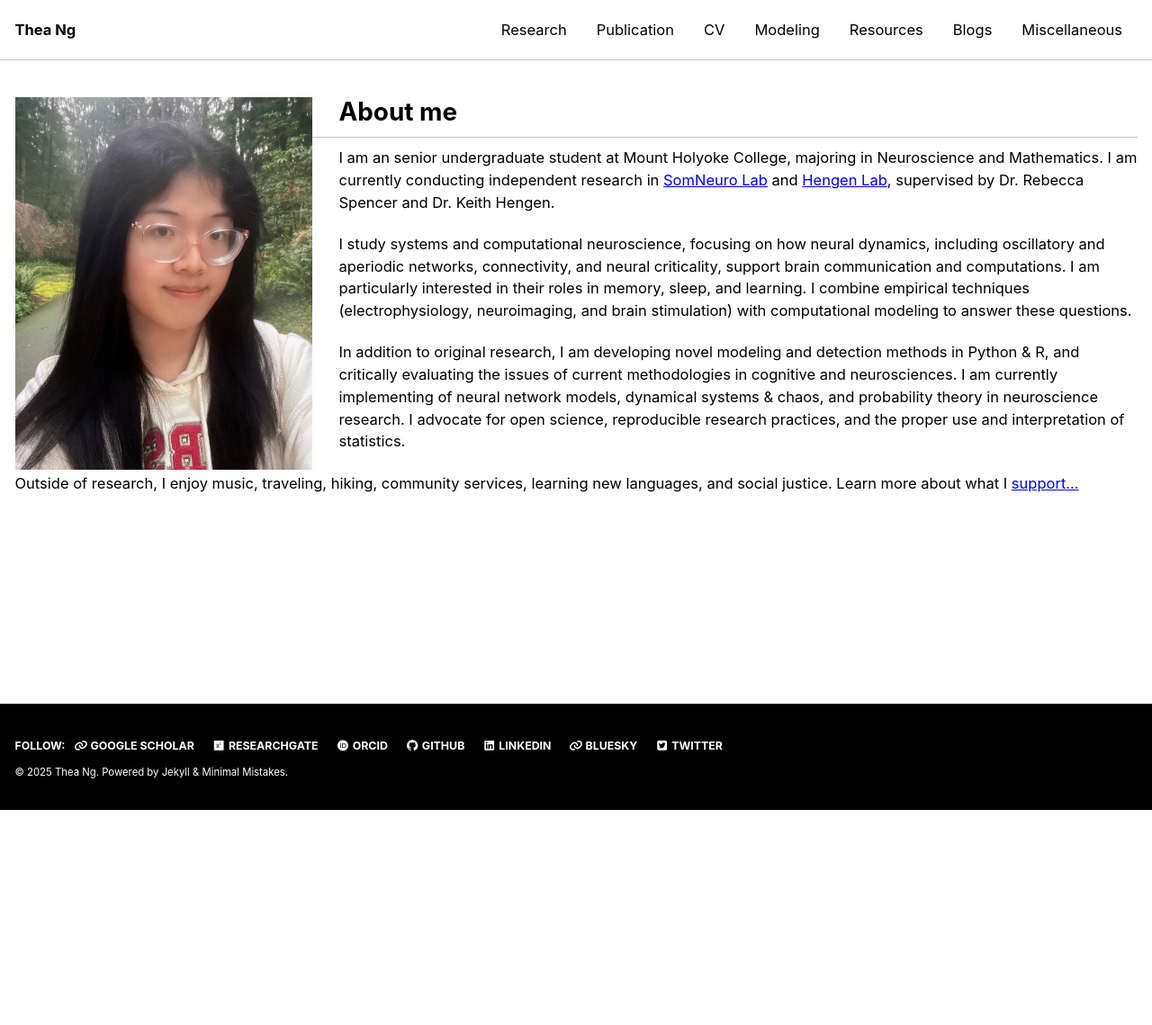
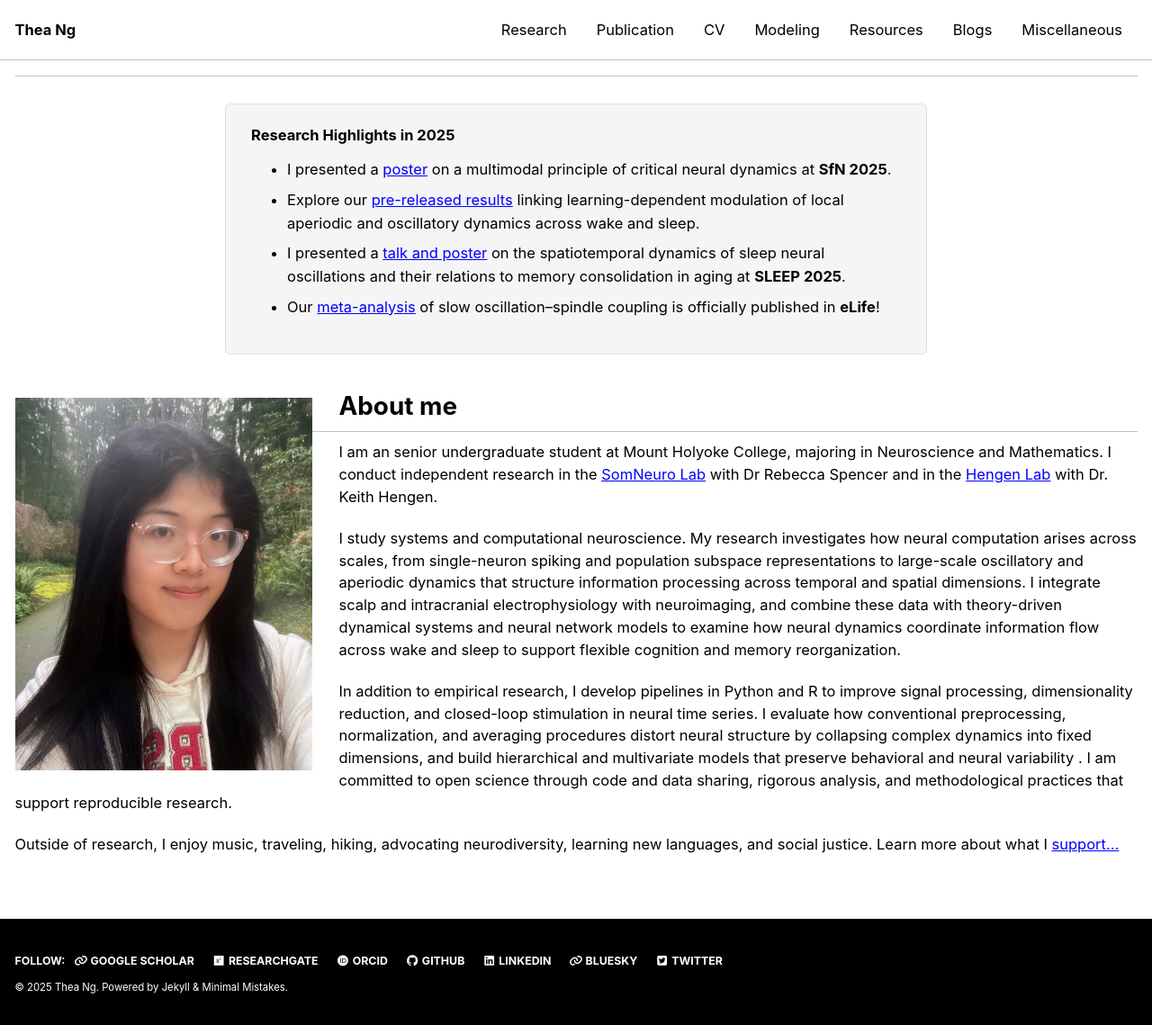
Before and after one commit to Theaang/Theaang.github.io, a Jekyll site: the page built from _pages/index.md, in a window 1280 px wide. Shown: the whole page at 90% size. Built offline with Jekyll 4.4.1, drawn with Linux system fonts in a browser that asks for light colours; cached includes are drawn as plain includes; before the commit the page ends 900 px from its top, so only the background shows below that.

Commit message:
update home

```diff
--- a/_pages/index.md
+++ b/_pages/index.md
@@ -4,14 +4,33 @@ layout: splash
 author_profile: false
 ---
 
-<img src="/assets/files/Index/headshot_2025.jpg" alt="Headshot" style="width: 330px; height: auto; float: left; margin-right: 30px;">
+---
+
+<div style="background-color:#f5f5f5; border:1px solid #e0e0e0; padding:22px 28px; border-radius:6px; max-width:780px; margin:30px auto;">
+
+<strong>Research Highlights in 2025 </strong>
+
+<ul style="margin-top:14px; line-height:1.55;">
+
+<li>I presented a <a href="https://theaang.github.io/publication/multimodalcrit/" target="_blank">poster</a> on a multimodal principle of critical neural dynamics at <strong>SfN 2025</strong>.</li>
+
+<li>Explore our <a href="https://theaang.github.io/publication/localsleep/" target="_blank">pre-released results</a> linking learning-dependent modulation of local aperiodic and oscillatory dynamics across wake and sleep.</li>
+
+<li>I presented a <a href="https://theaang.github.io/publication/travelingwave/" target="_blank">talk and poster</a> on the spatiotemporal dynamics of sleep neural oscillations and their relations to memory consolidation in aging at <strong>SLEEP 2025</strong>.</li>
+
+<li>Our <a href="https://doi.org/10.7554/eLife.101992" target="_blank">meta-analysis</a> of slow oscillation–spindle coupling is officially published in <strong>eLife</strong>!</li>
+
+</ul>
+</div>
+
+<img src="/assets/files/Index/headshot_2025.jpg" alt="Headshot" style="width: 330px; height: auto; float: left; margin-right: 30px; margin-top: 18px;">
 
 ## <span style="font-size: 1.35em; font-weight: bold;">About me</span>
 
-I am an senior undergraduate student at Mount Holyoke College, majoring in Neuroscience and Mathematics. I am currently conducting independent research in [SomNeuro Lab](https://www.somneurolab.com/) and [Hengen Lab](https://hengenlab.org/), supervised by Dr. Rebecca Spencer and Dr. Keith Hengen.
+I am an senior undergraduate student at Mount Holyoke College, majoring in Neuroscience and Mathematics. I conduct independent research in the [SomNeuro Lab](https://www.somneurolab.com/) with Dr Rebecca Spencer and in the [Hengen Lab](https://hengenlab.org/) with Dr. Keith Hengen.
 
-I study systems and computational neuroscience, focusing on how neural dynamics, including oscillatory and aperiodic networks, connectivity, and neural criticality, support brain communication and computations. I am particularly interested in their roles in memory, sleep, and learning. I combine empirical techniques (electrophysiology, neuroimaging, and brain stimulation) with computational modeling to answer these questions.
+I study systems and computational neuroscience. My research investigates how neural computation arises across scales, from single-neuron spiking and population subspace representations to large-scale oscillatory and aperiodic dynamics that structure information processing across temporal and spatial dimensions. I integrate scalp and intracranial electrophysiology with neuroimaging, and combine these data with theory-driven dynamical systems and neural network models to examine how neural dynamics coordinate information flow across wake and sleep to support flexible cognition and memory reorganization.
 
-In addition to original research, I am developing novel modeling and detection methods in Python & R, and critically evaluating the issues of current methodologies in cognitive and neurosciences. I am currently implementing of neural network models, dynamical systems & chaos, and probability theory in neuroscience research. I advocate for open science, reproducible research practices, and the proper use and interpretation of statistics.
+In addition to empirical research, I develop pipelines in Python and R to improve signal processing, dimensionality reduction, and closed-loop stimulation in neural time series. I evaluate how conventional preprocessing, normalization, and averaging procedures distort neural structure by collapsing complex dynamics into fixed dimensions, and build hierarchical and multivariate models that preserve behavioral and neural variability . I am committed to open science through code and data sharing, rigorous analysis, and methodological practices that support reproducible research.
 
-Outside of research, I enjoy music, traveling, hiking, community services, learning new languages, and social justice. Learn more about what I [support...](https://theaang.github.io/miscellaneous/#i-support)
+Outside of research, I enjoy music, traveling, hiking, advocating neurodiversity, learning new languages, and social justice. Learn more about what I [support...](https://theaang.github.io/miscellaneous/#i-support)
```
Also changed, not shown: 3 other files.
